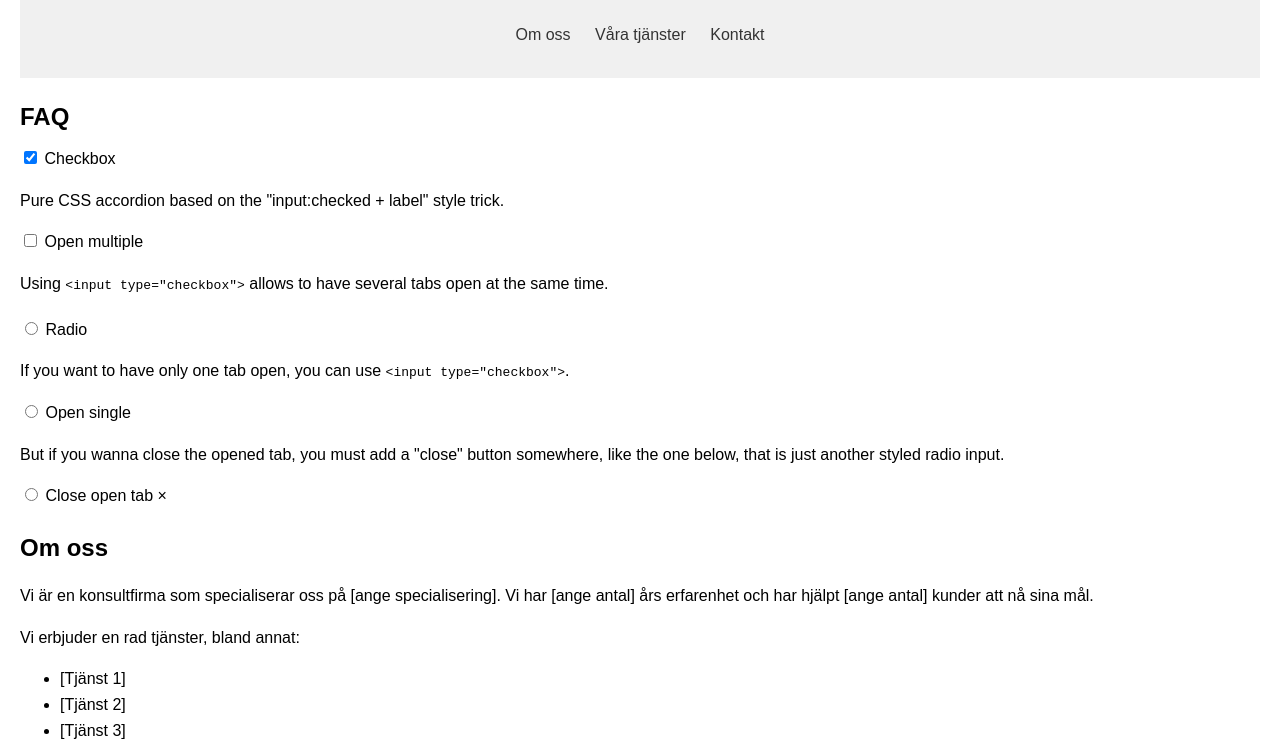
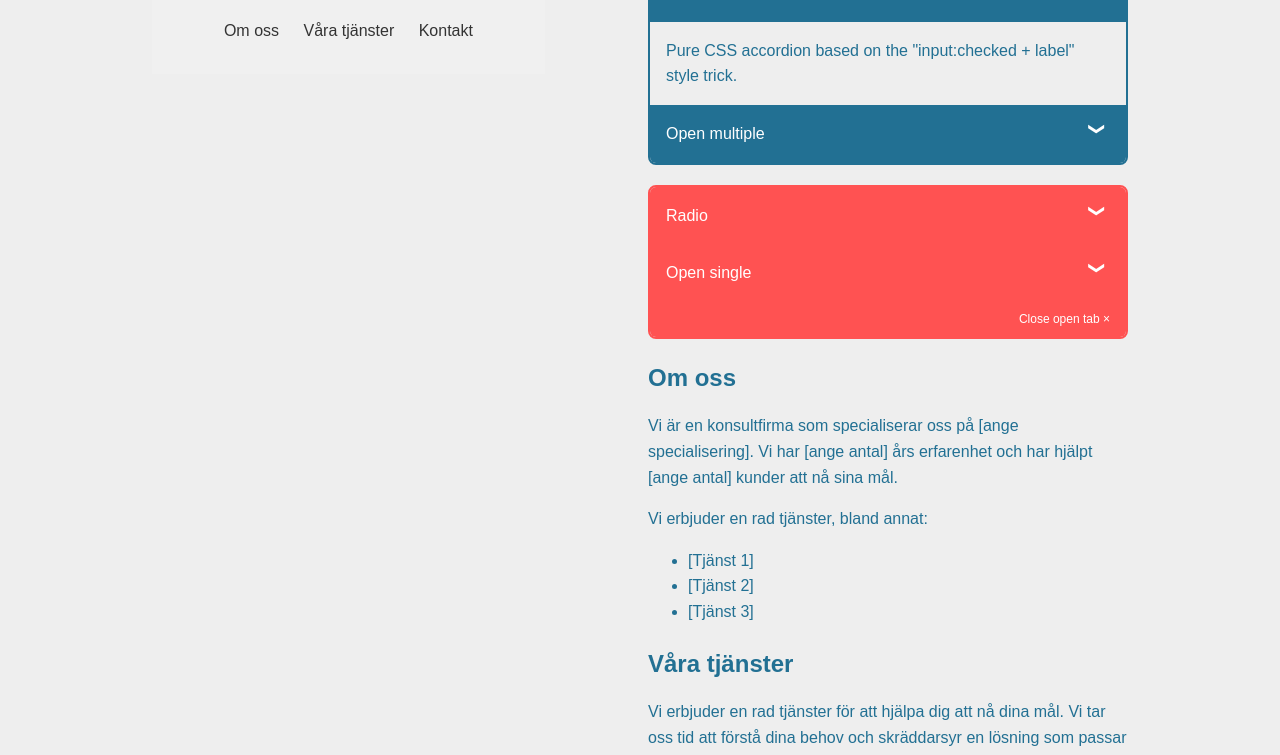
Before and after one commit to SysterBjorn/Beredskapskonsulten, a plain HTML site: page index.html in a window 1280 px wide. Shown: the part 122-877 px from the top of the page. Drawn offline with nearby package versions, Linux system fonts and the light colour scheme.

Commit message:
Update style.css

```diff
--- a/style.css
+++ b/style.css
@@ -69,32 +69,96 @@ form button {
 }
 
 
-/* Footer Styles */
-footer {
-    text-align: center;
-    background-color: #f0f0f0;  /* Example background color */
-    padding: 10px 0;
-    margin-top: 20px;
+:root {
+  --primary: #227093;
+  --secondary: #ff5252;
+  --background: #eee;
+  --highlight: #ffda79;
+  /* Theme color */
+  --theme: var(--primary);
+}
+*, *::before, *::after {
+  box-sizing: border-box;
+}
+body {
+  display: grid;
+  place-content: center;
+  grid-template-columns: repeat(auto-fit, min(100%, 30rem));
+  min-height: 100vh;
+  place-items: start;
+  gap: 1rem;
+  margin: 0;
+  padding: 1rem;
+  color: var(--primary);
+  background: var(--background);
 }
 
-.accordion {
-    margin-bottom: 20px;
+/* Core styles/functionality */
+.tab input {
+  position: absolute;
+  opacity: 0;
+  z-index: -1;
+}
+.tab__content {
+  max-height: 0;
+  overflow: hidden;
+  transition: all 0.35s;
+}
+.tab input:checked ~ .tab__content {
+  max-height: 10rem;
 }
 
-.accordion-item {
-    border: 1px solid #ddd;
-    margin-bottom: 10px;
+/* Visual styles */
+.accordion {
+  color: var(--theme);
+  border: 2px solid;
+  border-radius: 0.5rem;
+  overflow: hidden;
+}
+.tab__label,
+.tab__close {
+  display: flex;
+  color: white;
+  background: var(--theme);
+  cursor: pointer;
+}
+.tab__label {
+  justify-content: space-between;
+  padding: 1rem;
+}
+.tab__label::after {
+  content: "\276F";
+  width: 1em;
+  height: 1em;
+  text-align: center;
+  transform: rotate(90deg);
+  transition: all 0.35s;
+}
+.tab input:checked + .tab__label::after {
+  transform: rotate(270deg);
+}
+.tab__content p {
+  margin: 0;
+  padding: 1rem;
+}
+.tab__close {
+  justify-content: flex-end;
+  padding: 0.5rem 1rem;
+  font-size: 0.75rem;
+}
+.accordion--radio {
+  --theme: var(--secondary);
 }
 
-.accordion-header {
-    background-color: #f0f0f0;
+/* Arrow animation */
+.tab input:not(:checked) + .tab__label:hover::after {
+  animation: bounce .5s infinite;
 }
-
-.accordion-button {
-    padding: 10px;
-    text-align: left;
-    color: #333;
-    border: none;
-    width: 100%;
-    text-decoration: none;
+@keyframes bounce {
+  25% {
+    transform: rotate(90deg) translate(.25rem);
+  }
+  75% {
+    transform: rotate(90deg) translate(-.25rem);
+  }
 }
```
